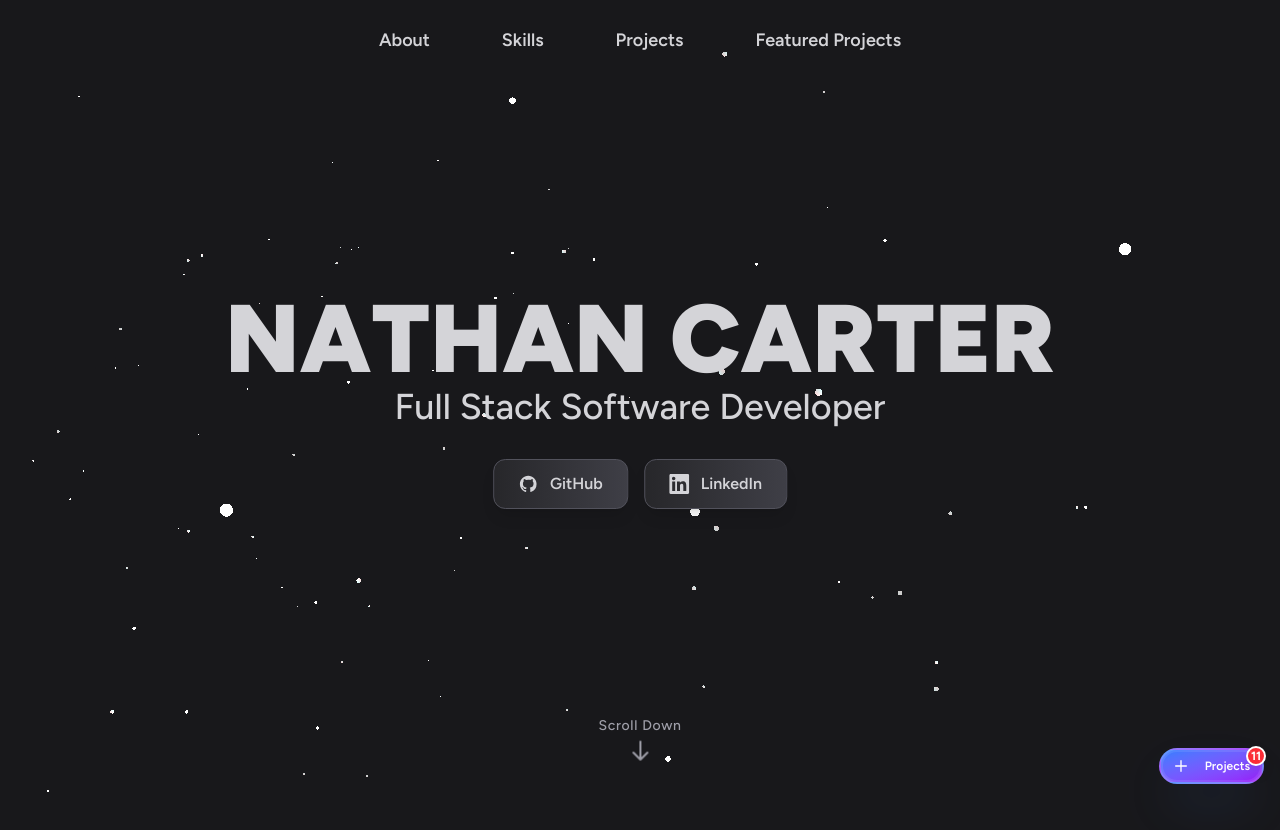
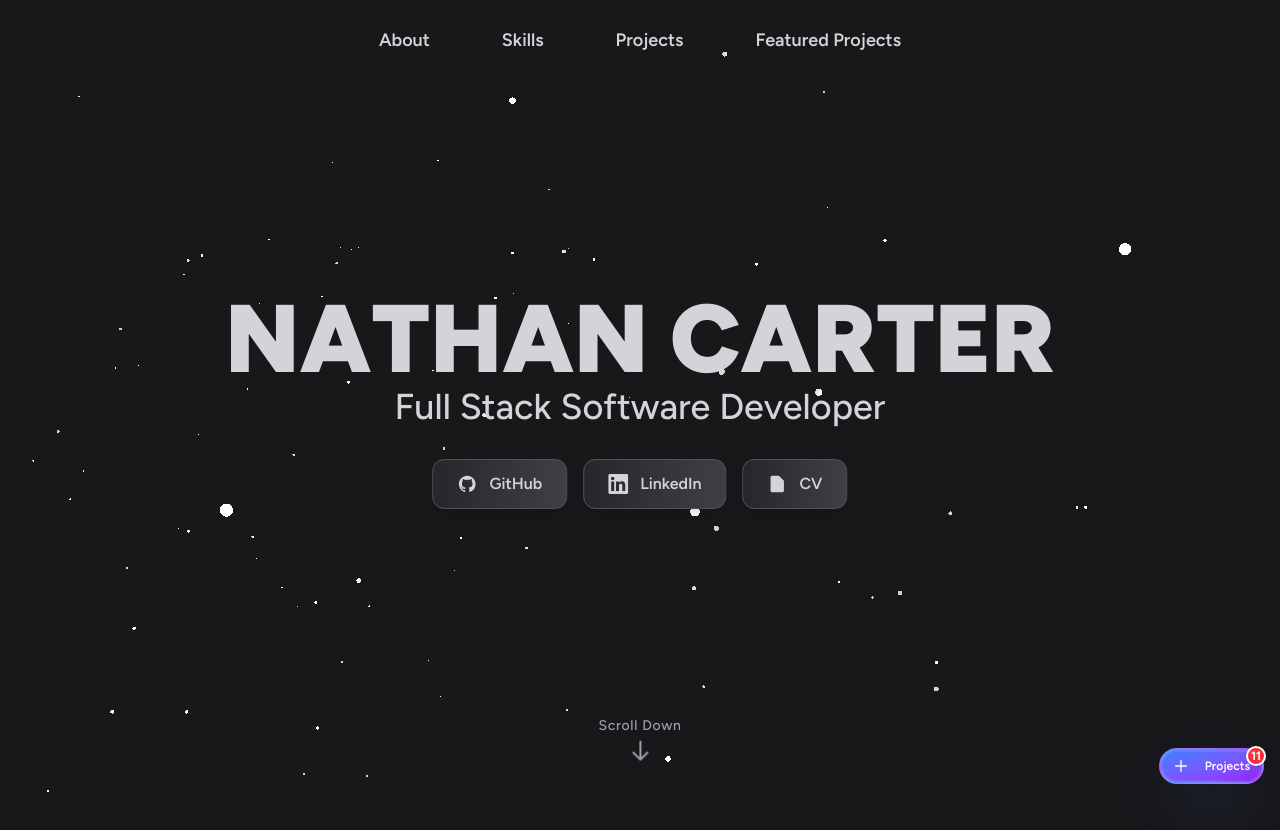
Before and after one commit to NathanCart/portfolio-2025, a Next.js app: page / in a window 1280 px wide. Shown: the top 830 px of the page. Built offline with nearby package versions, Linux system fonts and the light colour scheme; a web font is replaced by a local one.

Commit message:
Added cv

```diff
--- a/app/featured/page.tsx
+++ b/app/featured/page.tsx
@@ -84,12 +84,12 @@ const SocialLinks = ({ className = '' }: { className?: string }) => {
 	}, []);
 
 	return (
-		<div className={`flex gap-4 ${className} pointer-events-auto`}>
+		<div className={`flex flex-wrap gap-4 ${className} pointer-events-auto`}>
 			<a
 				href="https://github.com/NathanCart"
 				target="_blank"
 				rel="noopener noreferrer"
-				className={`group relative flex items-center gap-3 px-6 py-3 bg-gradient-to-r from-zinc-800 to-zinc-700 hover:from-zinc-700 hover:to-zinc-600 text-zinc-300 hover:text-white rounded-xl transition-all duration-300 border border-zinc-600 hover:border-zinc-500 shadow-lg hover:shadow-xl hover:shadow-zinc-900/50 transform hover:-translate-y-1 cursor-pointer ${
+				className={`group relative flex items-center gap-3 px-4 sm:px-6 py-3 bg-gradient-to-r from-zinc-800 to-zinc-700 hover:from-zinc-700 hover:to-zinc-600 text-zinc-300 hover:text-white rounded-xl transition-all duration-300 border border-zinc-600 hover:border-zinc-500 shadow-lg hover:shadow-xl hover:shadow-zinc-900/50 transform hover:-translate-y-1 cursor-pointer ${
 					isLoaded ? 'opacity-100 translate-y-0' : 'opacity-0 translate-y-8'
 				}`}
 				style={{
@@ -118,7 +118,7 @@ const SocialLinks = ({ className = '' }: { className?: string }) => {
 				href="https://www.linkedin.com/in/nathan-carter-782725297/"
 				target="_blank"
 				rel="noopener noreferrer"
-				className={`group relative flex items-center gap-3 px-6 py-3 bg-gradient-to-r from-zinc-800 to-zinc-700 hover:from-blue-600 hover:to-blue-500 text-zinc-300 hover:text-white rounded-xl transition-all duration-300 border border-zinc-600 hover:border-blue-400 shadow-lg hover:shadow-xl hover:shadow-blue-900/50 transform hover:-translate-y-1 cursor-pointer ${
+				className={`group relative flex items-center gap-3 px-4 sm:px-6 py-3 bg-gradient-to-r from-zinc-800 to-zinc-700 hover:from-blue-600 hover:to-blue-500 text-zinc-300 hover:text-white rounded-xl transition-all duration-300 border border-zinc-600 hover:border-blue-400 shadow-lg hover:shadow-xl hover:shadow-blue-900/50 transform hover:-translate-y-1 cursor-pointer ${
 					isLoaded ? 'opacity-100 translate-y-0' : 'opacity-0 translate-y-8'
 				}`}
 				style={{
@@ -137,6 +137,31 @@ const SocialLinks = ({ className = '' }: { className?: string }) => {
 					<path d="M20.447 20.452h-3.554v-5.569c0-1.328-.027-3.037-1.852-3.037-1.853 0-2.136 1.445-2.136 2.939v5.667H9.351V9h3.414v1.561h.046c.477-.9 1.637-1.85 3.37-1.85 3.601 0 4.267 2.37 4.267 5.455v6.286zM5.337 7.433c-1.144 0-2.063-.926-2.063-2.065 0-1.138.92-2.063 2.063-2.063 1.14 0 2.064.925 2.064 2.063 0 1.139-.925 2.065-2.064 2.065zm1.782 13.019H3.555V9h3.564v11.452zM22.225 0H1.771C.792 0 0 .774 0 1.729v20.542C0 23.227.792 24 1.771 24h20.451C23.2 24 24 23.227 24 22.271V1.729C24 .774 23.2 0 22.222 0h.003z" />
 				</svg>
 				<span className="font-semibold relative z-10">LinkedIn</span>
+			</a>
+
+			<a
+				href="https://leafly-app.s3.eu-west-2.amazonaws.com/cv.pdf"
+				target="_blank"
+				rel="noopener noreferrer"
+				className={`group relative flex items-center gap-3 px-4 sm:px-6 py-3 bg-gradient-to-r from-zinc-800 to-zinc-700 hover:from-green-600 hover:to-emerald-500 text-zinc-300 hover:text-white rounded-xl transition-all duration-300 border border-zinc-600 hover:border-green-400 shadow-lg hover:shadow-xl hover:shadow-green-900/50 transform hover:-translate-y-1 cursor-pointer ${
+					isLoaded ? 'opacity-100 translate-y-0' : 'opacity-0 translate-y-8'
+				}`}
+				style={{
+					transitionDelay: '0.3s',
+					transitionDuration: '0.6s',
+					transitionTimingFunction: 'cubic-bezier(0.4, 0, 0.2, 1)',
+				}}
+			>
+				<div className="absolute inset-0 bg-gradient-to-r from-green-500/0 to-emerald-600/0 group-hover:from-green-500/20 group-hover:to-emerald-600/20 rounded-xl transition-all duration-300"></div>
+				<svg
+					className="w-5 h-5 group-hover:scale-110 transition-transform duration-300 relative z-10"
+					fill="currentColor"
+					viewBox="0 0 24 24"
+					aria-hidden="true"
+				>
+					<path d="M14 2H6a2 2 0 0 0-2 2v16a2 2 0 0 0 2 2h12a2 2 0 0 0 2-2V8l-6-6zM14 3v5h5M16 13H8M16 17H8M10 9H8" />
+				</svg>
+				<span className="font-semibold relative z-10">CV</span>
 			</a>
 		</div>
 	);
@@ -178,7 +203,7 @@ export default function FeaturedProjects() {
 				/>
 				<SplitText
 					text="Showcasing My Most Impactful Work"
-					className="text-2xl md:text-3xl lg:text-4xl font-medium text-center"
+					className="text-lg sm:text-2xl md:text-3xl lg:text-4xl font-medium text-center px-4"
 					delay={25}
 					duration={0.4}
 					ease="power3.out"
@@ -192,7 +217,7 @@ export default function FeaturedProjects() {
 				/>
 
 				{/* Social Media Buttons */}
-				<SocialLinks className="mt-8" />
+				<SocialLinks className="mt-8 justify-center" />
 			</div>
 		),
 		[]
--- a/app/page.tsx
+++ b/app/page.tsx
@@ -282,12 +282,12 @@ const SocialLinks = ({ className = '' }: { className?: string }) => {
 	}, []);
 
 	return (
-		<div className={`flex gap-4 ${className} pointer-events-auto`}>
+		<div className={`flex flex-wrap gap-4 ${className} pointer-events-auto`}>
 			<a
 				href="https://github.com/NathanCart"
 				target="_blank"
 				rel="noopener noreferrer"
-				className={`group relative flex items-center gap-3 px-6 py-3 bg-gradient-to-r from-zinc-800 to-zinc-700 hover:from-zinc-700 hover:to-zinc-600 text-zinc-300 hover:text-white rounded-xl transition-all duration-300 border border-zinc-600 hover:border-zinc-500 shadow-lg hover:shadow-xl hover:shadow-zinc-900/50 transform hover:-translate-y-1 ${
+				className={`group relative flex items-center gap-3 px-4 sm:px-6 py-3 bg-gradient-to-r from-zinc-800 to-zinc-700 hover:from-zinc-700 hover:to-zinc-600 text-zinc-300 hover:text-white rounded-xl transition-all duration-300 border border-zinc-600 hover:border-zinc-500 shadow-lg hover:shadow-xl hover:shadow-zinc-900/50 transform hover:-translate-y-1 ${
 					isLoaded ? 'opacity-100 translate-y-0' : 'opacity-0 translate-y-8'
 				}`}
 				style={{
@@ -316,7 +316,7 @@ const SocialLinks = ({ className = '' }: { className?: string }) => {
 				href="https://www.linkedin.com/in/nathan-carter-782725297/"
 				target="_blank"
 				rel="noopener noreferrer"
-				className={`group relative flex items-center gap-3 px-6 py-3 bg-gradient-to-r from-zinc-800 to-zinc-700 hover:from-blue-600 hover:to-blue-500 text-zinc-300 hover:text-white rounded-xl transition-all duration-300 border border-zinc-600 hover:border-blue-400 shadow-lg hover:shadow-xl hover:shadow-blue-900/50 transform hover:-translate-y-1 ${
+				className={`group relative flex items-center gap-3 px-4 sm:px-6 py-3 bg-gradient-to-r from-zinc-800 to-zinc-700 hover:from-blue-600 hover:to-blue-500 text-zinc-300 hover:text-white rounded-xl transition-all duration-300 border border-zinc-600 hover:border-blue-400 shadow-lg hover:shadow-xl hover:shadow-blue-900/50 transform hover:-translate-y-1 ${
 					isLoaded ? 'opacity-100 translate-y-0' : 'opacity-0 translate-y-8'
 				}`}
 				style={{
@@ -335,6 +335,31 @@ const SocialLinks = ({ className = '' }: { className?: string }) => {
 					<path d="M20.447 20.452h-3.554v-5.569c0-1.328-.027-3.037-1.852-3.037-1.853 0-2.136 1.445-2.136 2.939v5.667H9.351V9h3.414v1.561h.046c.477-.9 1.637-1.85 3.37-1.85 3.601 0 4.267 2.37 4.267 5.455v6.286zM5.337 7.433c-1.144 0-2.063-.926-2.063-2.065 0-1.138.92-2.063 2.063-2.063 1.14 0 2.064.925 2.064 2.063 0 1.139-.925 2.065-2.064 2.065zm1.782 13.019H3.555V9h3.564v11.452zM22.225 0H1.771C.792 0 0 .774 0 1.729v20.542C0 23.227.792 24 1.771 24h20.451C23.2 24 24 23.227 24 22.271V1.729C24 .774 23.2 0 22.222 0h.003z" />
 				</svg>
 				<span className="font-semibold relative z-10">LinkedIn</span>
+			</a>
+
+			<a
+				href="https://leafly-app.s3.eu-west-2.amazonaws.com/cv.pdf"
+				target="_blank"
+				rel="noopener noreferrer"
+				className={`group relative flex items-center gap-3 px-4 sm:px-6 py-3 bg-gradient-to-r from-zinc-800 to-zinc-700 hover:from-green-600 hover:to-emerald-500 text-zinc-300 hover:text-white rounded-xl transition-all duration-300 border border-zinc-600 hover:border-green-400 shadow-lg hover:shadow-xl hover:shadow-green-900/50 transform hover:-translate-y-1 ${
+					isLoaded ? 'opacity-100 translate-y-0' : 'opacity-0 translate-y-8'
+				}`}
+				style={{
+					transitionDelay: '0.3s',
+					transitionDuration: '0.6s',
+					transitionTimingFunction: 'cubic-bezier(0.4, 0, 0.2, 1)',
+				}}
+			>
+				<div className="absolute inset-0 bg-gradient-to-r from-green-500/0 to-emerald-600/0 group-hover:from-green-500/20 group-hover:to-emerald-600/20 rounded-xl transition-all duration-300"></div>
+				<svg
+					className="w-5 h-5 group-hover:scale-110 transition-transform duration-300 relative z-10"
+					fill="currentColor"
+					viewBox="0 0 24 24"
+					aria-hidden="true"
+				>
+					<path d="M14 2H6a2 2 0 0 0-2 2v16a2 2 0 0 0 2 2h12a2 2 0 0 0 2-2V8l-6-6zM14 3v5h5M16 13H8M16 17H8M10 9H8" />
+				</svg>
+				<span className="font-semibold relative z-10">CV</span>
 			</a>
 		</div>
 	);
@@ -499,7 +524,7 @@ export default function Home() {
 				/>
 				<SplitText
 					text="Full Stack Software Developer"
-					className="text-2xl md:text-3xl lg:text-4xl font-medium text-center"
+					className="text-lg sm:text-2xl md:text-3xl lg:text-4xl font-medium text-center px-4"
 					delay={25}
 					duration={0.4}
 					ease="power3.out"
@@ -513,7 +538,7 @@ export default function Home() {
 				/>
 
 				{/* Social Media Buttons */}
-				<SocialLinks className="mt-8" />
+				<SocialLinks className="mt-8 justify-center" />
 			</div>
 		),
 		[]
```
